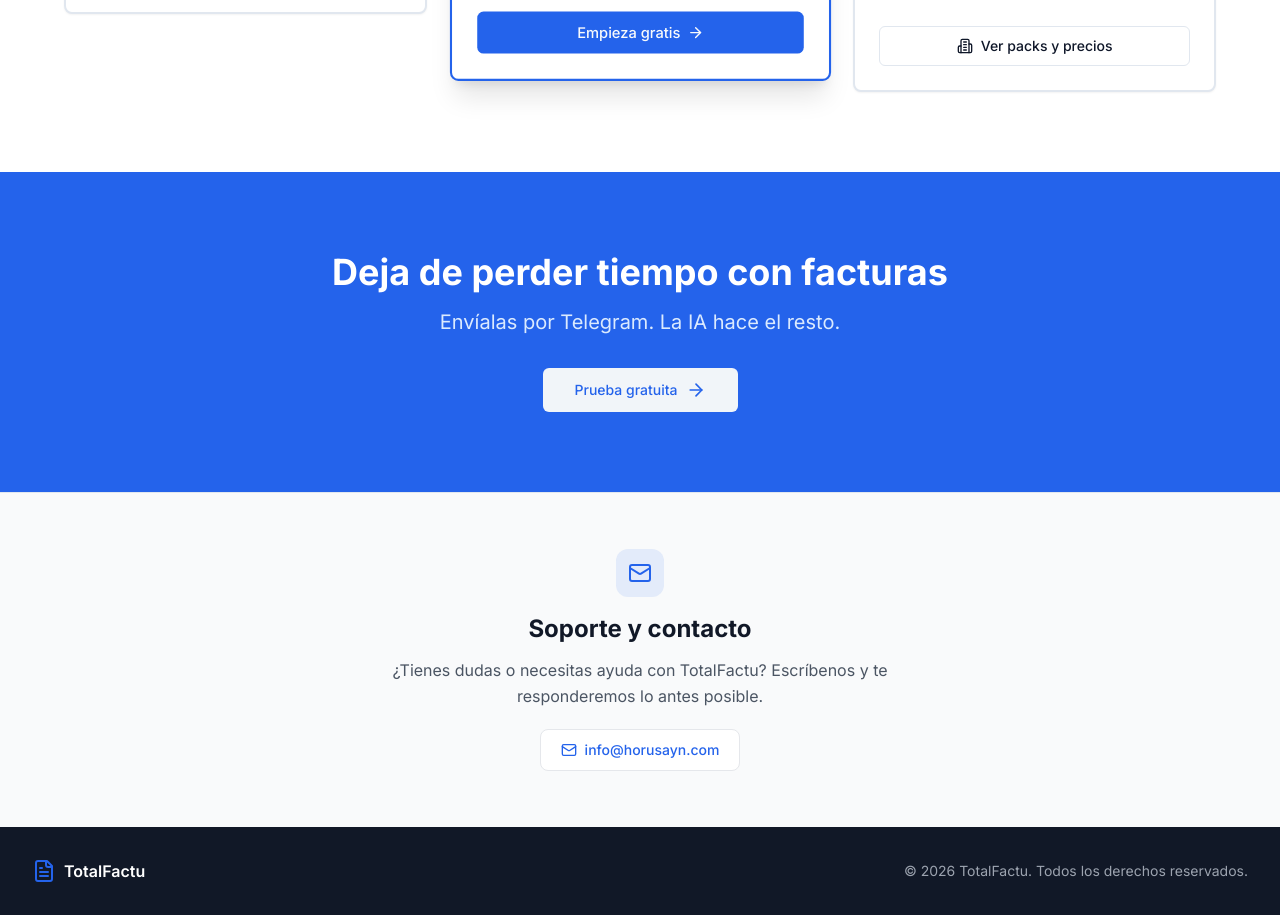
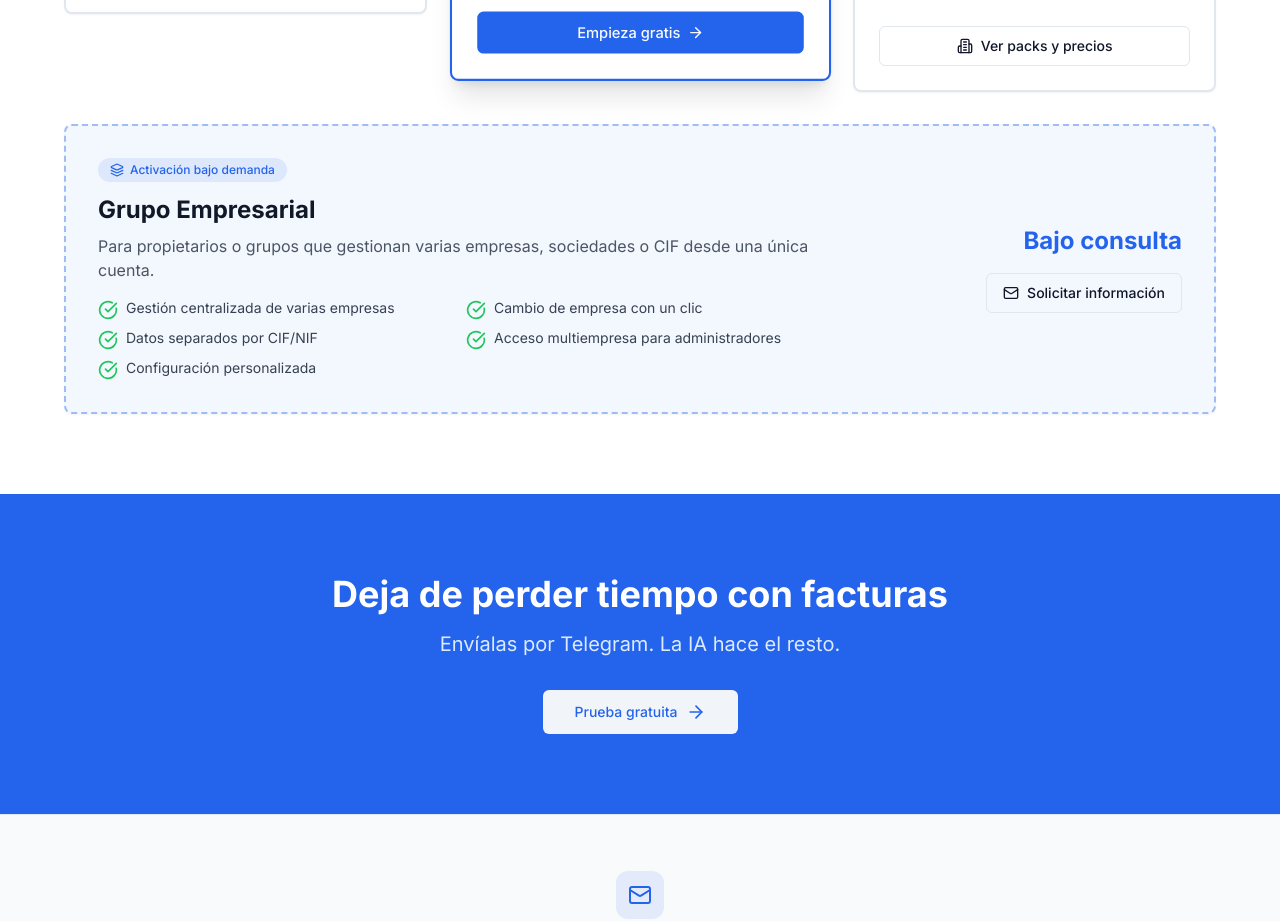
Before and after one commit to horusaynanubis-rgb/TotalFactu, a Next.js app: page / in a window 1280 px wide. Shown: the part 2980-3901 px from the top of the page. Built offline with nearby package versions, Linux system fonts and the light colour scheme; no server answers.

Commit message:
Add business group pricing option

```diff
--- a/app/page.tsx
+++ b/app/page.tsx
@@ -20,6 +20,7 @@ import {
   Building2,
   Rocket,
   Gift,
+  Layers,
 } from 'lucide-react';
 import { useTranslation } from '@/lib/i18n/context';
 import { LanguageSelector } from '@/components/language-selector';
@@ -334,6 +335,42 @@ export default function LandingPage() {
             </Card>
 
           </div>
+
+          {/* Grupo Empresarial — informational, no fixed price */}
+          <div className="max-w-6xl mx-auto mt-8">
+            <Card className="relative border-2 border-dashed border-primary/40 bg-primary/5 hover:shadow-md transition-all">
+              <CardContent className="p-6 md:p-8">
+                <div className="grid md:grid-cols-3 gap-6 md:gap-8 items-center">
+                  <div className="md:col-span-2">
+                    <div className="inline-flex items-center justify-center bg-primary/10 text-primary text-xs font-medium px-3 py-1 rounded-full mb-3 gap-1.5">
+                      <Layers className="h-3.5 w-3.5" /> {t.landing.businessGroupPlanLabel}
+                    </div>
+                    <h3 className="text-2xl font-bold text-gray-900 mb-2">{t.landing.businessGroupTitle}</h3>
+                    <p className="text-gray-600 mb-4">{t.landing.businessGroupDescription}</p>
+                    <ul className="grid sm:grid-cols-2 gap-x-6 gap-y-2">
+                      {t.planFeatures.businessGroup.map((feature: string, idx: number) => (
+                        <li key={idx} className="flex items-start">
+                          <CheckCircle className="h-5 w-5 text-green-500 mr-2 flex-shrink-0 mt-0.5" />
+                          <span className="text-gray-700 text-sm">{feature}</span>
+                        </li>
+                      ))}
+                    </ul>
+                  </div>
+                  <div className="text-center md:text-right">
+                    <div className="text-2xl font-bold text-primary mb-4">
+                      {t.landing.businessGroupPrice}
+                    </div>
+                    <a href="mailto:info@horusayn.com?subject=Grupo%20Empresarial%20-%20Solicitud%20de%20informaci%C3%B3n">
+                      <Button className="w-full md:w-auto" variant="outline">
+                        <Mail className="h-4 w-4 mr-2" />
+                        {t.landing.businessGroupButton}
+                      </Button>
+                    </a>
+                  </div>
+                </div>
+              </CardContent>
+            </Card>
+          </div>
         </div>
       </section>
 
--- a/lib/i18n/en.ts
+++ b/lib/i18n/en.ts
@@ -97,6 +97,12 @@ export const en: Translations = {
     gestoriaContactName: 'Full name',
     gestoriaContactEmail: 'Email',
     gestoriaContactCompany: 'Company name',
+    // Business Group — informational pricing card
+    businessGroupPlanLabel: 'On-demand activation',
+    businessGroupTitle: 'Business Group',
+    businessGroupDescription: 'For owners or groups managing several companies, entities, or tax IDs from a single account.',
+    businessGroupPrice: 'Contact us',
+    businessGroupButton: 'Request information',
     // Demo plan
     demoPlanLabel: 'Try it free',
     demoUpgradeBannerTitle: 'You\'re on the Demo plan',
@@ -468,5 +474,12 @@ export const en: Translations = {
       'Advanced OCR',
       'Full platform access',
     ],
+    businessGroup: [
+      'Centralized management of multiple companies',
+      'One-click company switching',
+      'Data separated by tax ID',
+      'Multi-company access for admins',
+      'Custom configuration',
+    ],
   },
 };
--- a/lib/i18n/es.ts
+++ b/lib/i18n/es.ts
@@ -97,6 +97,12 @@ export const es: Translations = {
     gestoriaContactName: 'Nombre completo',
     gestoriaContactEmail: 'Correo electrónico',
     gestoriaContactCompany: 'Nombre de la empresa',
+    // Business Group (Grupo Empresarial) — informational pricing card
+    businessGroupPlanLabel: 'Activación bajo demanda',
+    businessGroupTitle: 'Grupo Empresarial',
+    businessGroupDescription: 'Para propietarios o grupos que gestionan varias empresas, sociedades o CIF desde una única cuenta.',
+    businessGroupPrice: 'Bajo consulta',
+    businessGroupButton: 'Solicitar información',
     // Demo plan
     demoPlanLabel: 'Pruébalo gratis',
     demoUpgradeBannerTitle: 'Estás en el plan Demo',
@@ -468,5 +474,12 @@ export const es: Translations = {
       'OCR avanzado',
       'Acceso completo a la plataforma',
     ],
+    businessGroup: [
+      'Gestión centralizada de varias empresas',
+      'Cambio de empresa con un clic',
+      'Datos separados por CIF/NIF',
+      'Acceso multiempresa para administradores',
+      'Configuración personalizada',
+    ],
   },
 };
```
Also changed, not shown: lib/i18n/types.ts (+7 -0 lines), 1 other file (tests, documents, lock files or other folders).
